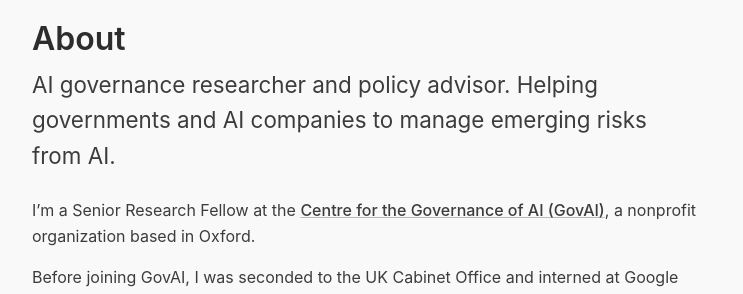
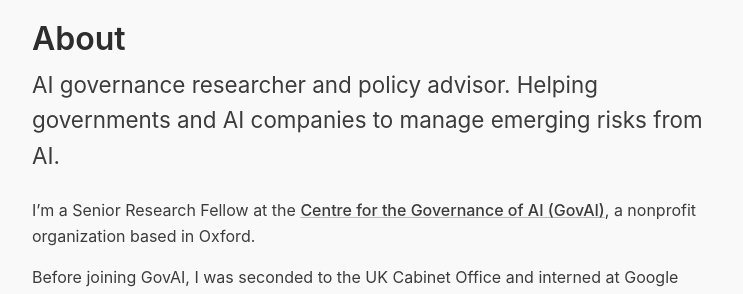
Before and after one commit to jonasschuett/jonasschuett.github.io, a Jekyll site: the page built from index.html, in a window 1280 px wide. Shown: the part 644-938 px from the top of the page, without its empty margins (268-1011 px from the left). Built offline with Jekyll 4.4.1, drawn with Linux system fonts in a browser that asks for light colours; nearby versions of some CDN libraries; the list of posts is cut into pages by our own code.

Commit message:
Update _type.scss

```diff
--- a/_sass/_type.scss
+++ b/_sass/_type.scss
@@ -118,5 +118,4 @@ a[href^="#fnref:"] {
   font-weight: 400;
   color: var(--gray-800);
   margin-bottom: 1.5rem;
-  margin-right: 2em;
 }
```
